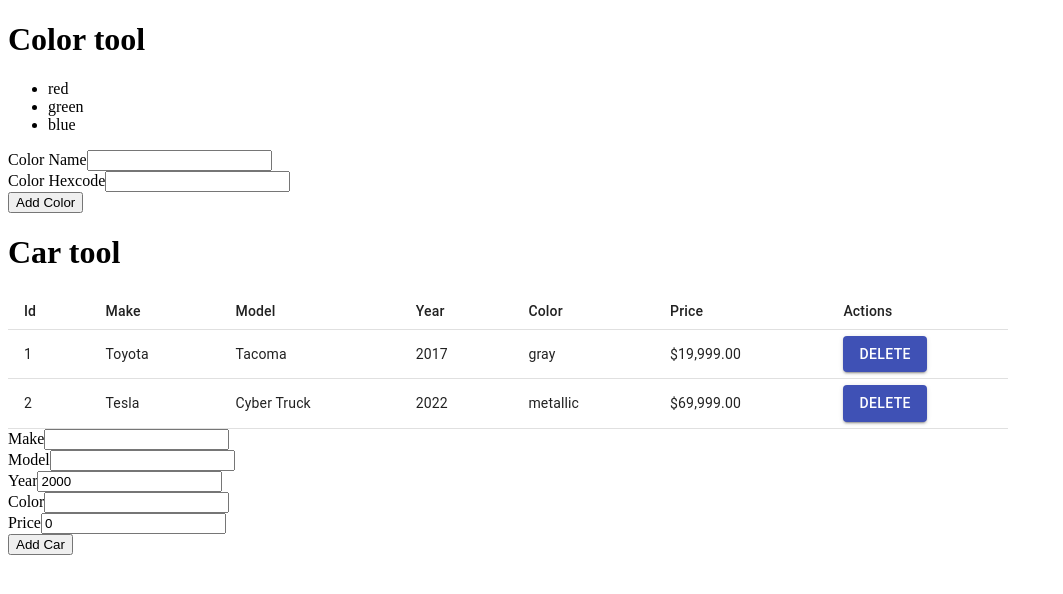
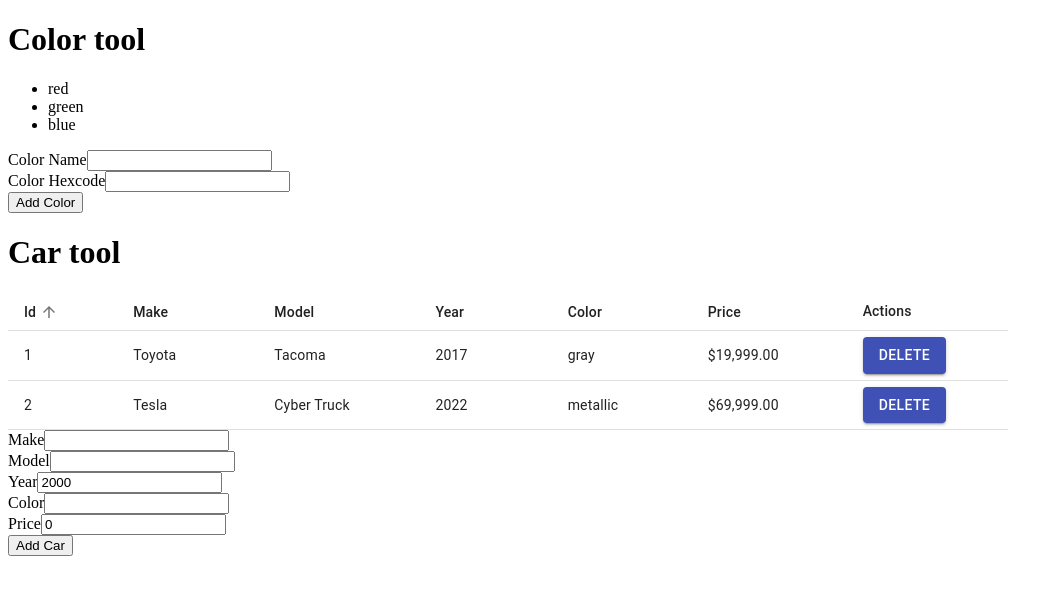
Before and after one commit to ormagomy/fe-bootcamp-09142020, a React (Create React App) app: page / in a window 1280 px wide. Shown: the top 594 px of the page, without its empty margins (0-1063 px from the left). Built offline with nearby package versions, Linux system fonts and the light colour scheme.

Commit message:
Make car table sortable

```diff
--- a/src/components/CarTable.tsx
+++ b/src/components/CarTable.tsx
@@ -1,5 +1,5 @@
-import React from 'react';
-import { Table, TableBody, TableHead, TableRow, TableCell, makeStyles } from '@material-ui/core';
+import React, { Fragment, useState } from 'react';
+import { Table, TableBody, TableHead, TableRow, TableCell, TableSortLabel, makeStyles } from '@material-ui/core';
 
 import { Car } from '../models/Cars';
 import { CarViewRow } from './CarViewRow';
@@ -15,22 +15,78 @@
     onDeleteCar: (id: number) => void;
 };
 
-const attrs = ['Id', 'Make', 'Model', 'Year', 'Color', 'Price', 'Actions'];
+type orderType = 'asc' | 'desc' | undefined;
+
+const headCells = [
+    { id: 'id', label: 'Id' },
+    { id: 'make', label: 'Make' },
+    { id: 'model', label: 'Model' },
+    { id: 'year', label: 'Year' },
+    { id: 'color', label: 'Color' },
+    { id: 'price', label: 'Price' },
+    { id: 'actions', label: 'Actions' },
+];
+
+function descendingComparator(a: any, b: any, orderBy: string) {
+    if (b[orderBy] < a[orderBy]) {
+        return -1;
+    }
+    if (b[orderBy] > a[orderBy]) {
+        return 1;
+    }
+    return 0;
+}
+
+function getComparator(order: orderType, orderBy: string) {
+    return order === 'desc' ? (a: any, b: any) => descendingComparator(a, b, orderBy) : (a: any, b: any) => -descendingComparator(a, b, orderBy);
+}
+
+function stableSort(cars: Car[], comparator: (a: Car, b: Car) => number) {
+    const stabilizedThis = cars.map((car, index) => {
+        return { car, index };
+    });
+    stabilizedThis.sort((a, b) => {
+        const order = comparator(a.car, b.car);
+        if (order !== 0) return order;
+        return a.index - b.index;
+    });
+    return stabilizedThis.map((el) => el.car);
+}
 
 export function CarTable(props: CarTableProps) {
     const classes = useStyles();
+
+    const [orderBy, setOrderBy] = useState(headCells[0].id);
+    const [order, setOrder] = useState<orderType>('asc');
+
+    const handleSort = (id: string) => {
+        if (id === 'actions') {
+            return;
+        }
+        const isAsc = orderBy === id && order === 'asc';
+        setOrder(isAsc ? 'desc' : 'asc');
+        setOrderBy(id);
+    };
 
     return (
         <Table className={classes.table} size="small">
             <TableHead>
                 <TableRow>
-                    {attrs.map((attr) => (
-                        <TableCell key={attr}>{attr}</TableCell>
-                    ))}
+                    {headCells.map((headCell) =>
+                        headCell.id !== 'actions' ? (
+                            <TableCell key={headCell.id}>
+                                <TableSortLabel active={orderBy === headCell.id} direction={orderBy === headCell.id ? order : 'asc'} onClick={() => handleSort(headCell.id)}>
+                                    {headCell.label}
+                                </TableSortLabel>
+                            </TableCell>
+                        ) : (
+                            <TableCell key={headCell.id}>{headCell.label}</TableCell>
+                        )
+                    )}
                 </TableRow>
             </TableHead>
             <TableBody>
-                {props.cars.map((car) => (
+                {stableSort(props.cars, getComparator(order, orderBy)).map((car) => (
                     <CarViewRow car={car} key={car.id} onDeleteCar={props.onDeleteCar} />
                 ))}
             </TableBody>
```
